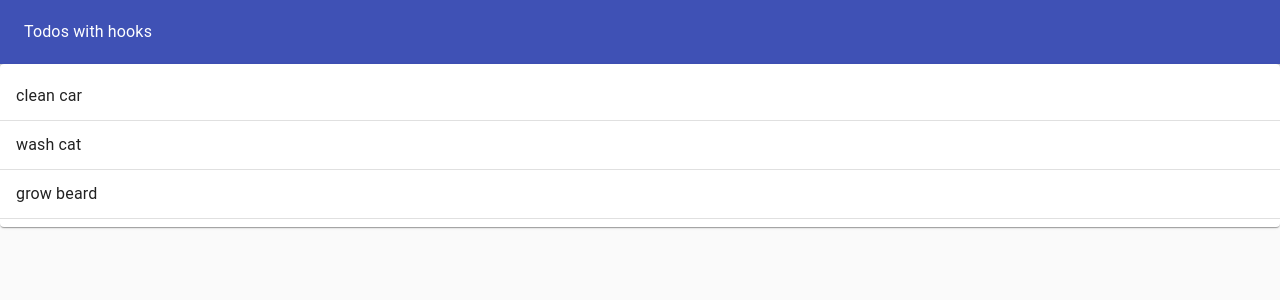
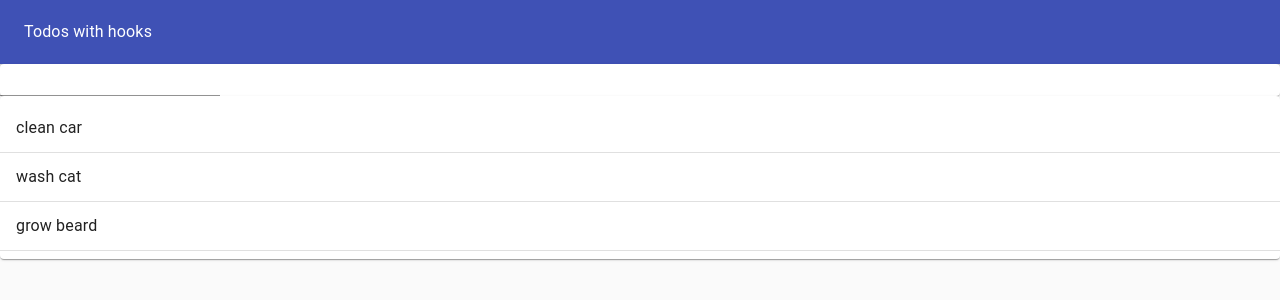
Before and after one commit to RaulSdev/todohooks, a React (Create React App) app: page / in a window 1280 px wide. Shown: the top 300 px of the page. Built offline with nearby package versions, Linux system fonts and the light colour scheme.

Commit message:
added to do form

```diff
--- a/src/TodoApp.jsx
+++ b/src/TodoApp.jsx
@@ -1,6 +1,7 @@
 import React, { useState } from "react";
 import { Paper, Typography, AppBar, Toolbar, Grid } from "@material-ui/core";
 import TodoList from "./TodoList";
+import TodoForm from "./TodoForm";
 export default function TodoApp() {
   const initialTodos = [
     { id: 1, task: "clean car", completed: false },
@@ -9,6 +10,9 @@
   ];
 
   const [todos, setTodos] = useState(initialTodos);
+  const addTodo = (newTodoText) => {
+    setTodos([...todos, { id: 4, task: newTodoText, completed: false }]);
+  };
   return (
     <Paper
       style={{
@@ -24,6 +28,7 @@
           <Typography color="inherit">Todos with hooks</Typography>
         </Toolbar>
       </AppBar>
+      <TodoForm addTodo={addTodo} />
       <TodoList todos={todos} />
     </Paper>
   );
--- /dev/null
+++ b/src/TodoForm.jsx
@@ -0,0 +1,20 @@
+import { Paper, TextField } from "@material-ui/core";
+import React from "react";
+import useInputState from "./useInputState";
+
+export default function TodoForm({ addTodo }) {
+  const [value, handleChange, reset] = useInputState(" ");
+  return (
+    <Paper>
+      <form
+        onSubmit={(e) => {
+          e.preventDefault();
+          addTodo(value);
+          reset();
+        }}
+      >
+        <TextField value={value} onChange={handleChange} />
+      </form>
+    </Paper>
+  );
+}
--- /dev/null
+++ b/src/useInputState.jsx
@@ -0,0 +1,11 @@
+import { useState } from "react";
+export default (initialVal) => {
+  const [value, setValue] = useState(initialVal);
+  const handleChange = (e) => {
+    setValue(e.target.value);
+  };
+  const reset = () => {
+    setValue("");
+  };
+  return [value, handleChange, reset];
+};
```
